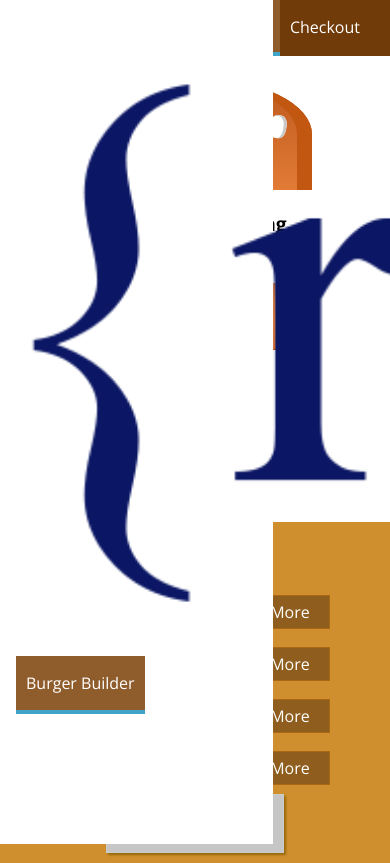
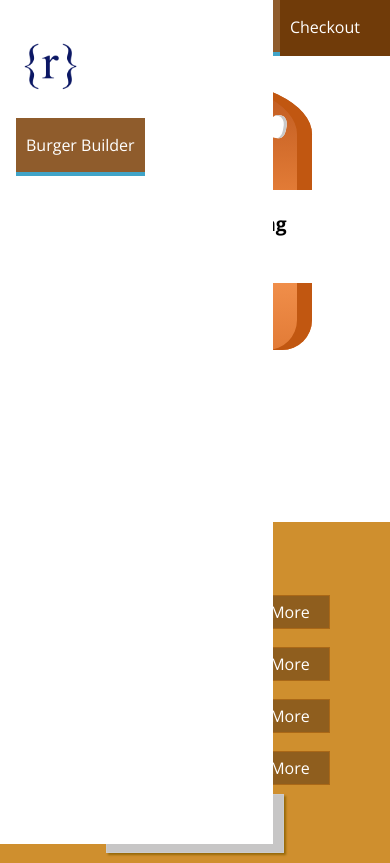
Before and after one commit to rivermanvr/burgerbld_app, a React app: page / in a window 390 px wide. Built offline with nearby package versions, Linux system fonts and the light colour scheme.

Commit message:
responsive work done on logo (toolBar & SideDrawer)

```diff
--- a/src/components/Logo/Logo.js
+++ b/src/components/Logo/Logo.js
@@ -2,8 +2,15 @@
 import RivConLogo from '../../assets/images/RivConLogo.png';
 import classes from './Logo.css';
 
+// notice the style change in the wrapping div - this is a way to
+// control responsive rendering.  We can pass props from the component
+// Note: I am going to solve this issue a different way and
+// left the "style" to remind myself of this alternative solution
+// see: originating components:  SideDrawer & ToolBar
+// solution: notice the wrapping div around the Logo component call.
+
 const logo = (props) => (
-  <div className={ classes.Logo }>
+  <div className={ classes.Logo } style={ { height: props.height } }>
     <img src={ RivConLogo } alt="MyBurgerBld" />
   </div>
 );
--- a/src/components/Navigation/SideDrawer/SideDrawer.css
+++ b/src/components/Navigation/SideDrawer/SideDrawer.css
@@ -25,3 +25,7 @@
 .Close {
   transform: translateX(-100%);
 }
+
+.Logo {
+  height: 11%;
+}
--- a/src/components/Navigation/SideDrawer/SideDrawer.js
+++ b/src/components/Navigation/SideDrawer/SideDrawer.js
@@ -6,7 +6,9 @@
 const sideDrawer = (props) => {
   return (
     <div className={ classes.SideDrawer }>
-      <Logo />
+      <div className={ classes.Logo }>
+        <Logo />
+      </div>
       <nav>
         <NavigationItems />
       </nav>
--- a/src/components/Navigation/Toolbar/Toolbar.js
+++ b/src/components/Navigation/Toolbar/Toolbar.js
@@ -6,7 +6,9 @@
 const toolbar = (props) => (
   <header className={ classes.Toolbar }>
     <div>MENU</div>
-    <Logo />
+    <div className={ classes.Logo }>
+      <Logo />
+    </div>
     <nav>
       <NavigationItems />
     </nav>
```
